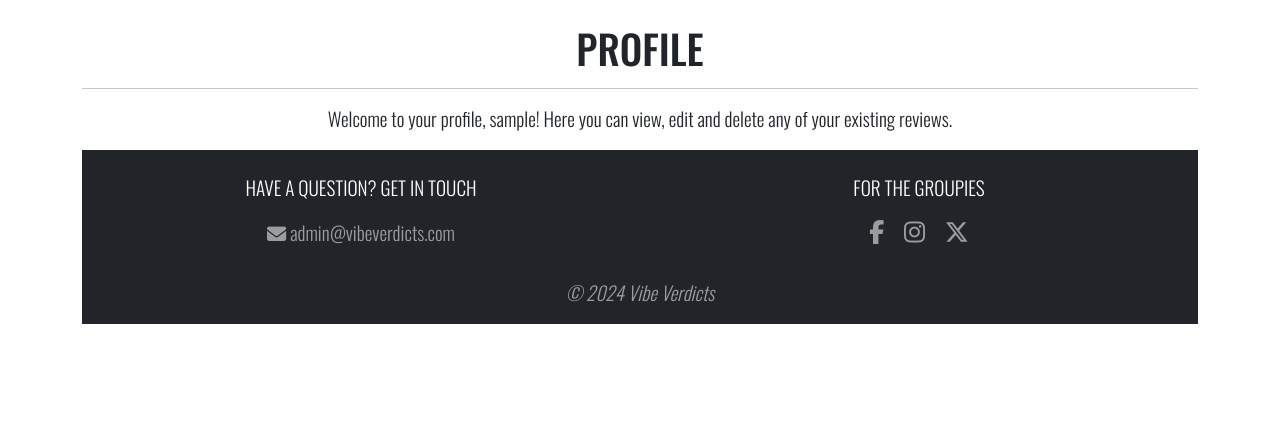
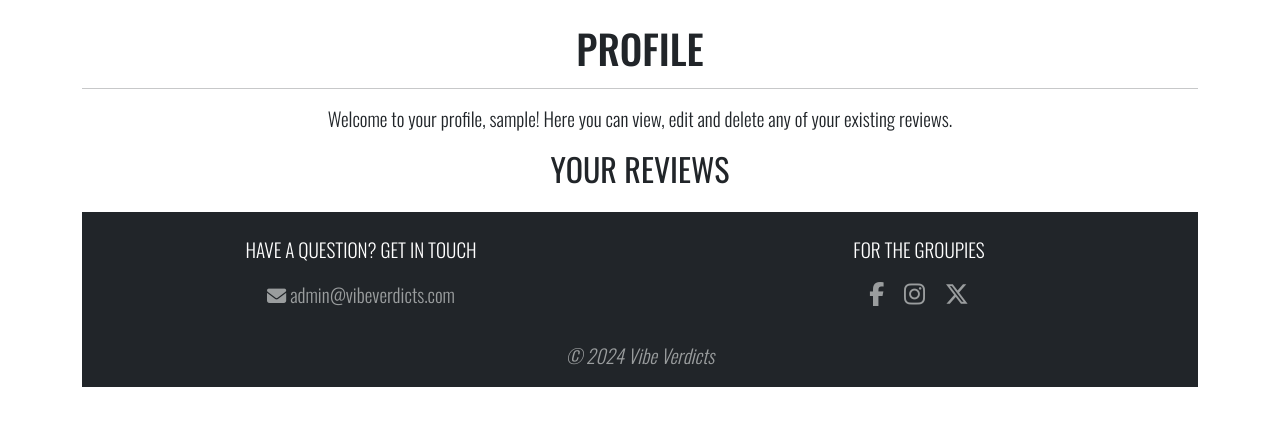
Before and after one commit to lewis-creates/music-review, a Flask app: page /profile/1 in a window 1280 px wide. Shown: the part 77-503 px from the top of the page. Run offline with Flask 3, Linux system fonts and the light colour scheme; the visitor is signed in with stand-in values (Sample User, id 1); a database or web service that is not in the repository returns one stand-in record (values such as "Sample title"); some libraries are stand-ins or nearby versions.

Commit message:
Add users review section

```diff
--- a/templates/profile.html
+++ b/templates/profile.html
@@ -15,5 +15,11 @@
             </p>
         </div>
     </div>
+     <!-- Users reviews section -->
+     <div class="row justify-content-center">
+        <div class="col mb-2 text-center">
+            <h2>Your Reviews</h2>
+        </div>
+    </div>
 
 {% endblock %}
```
